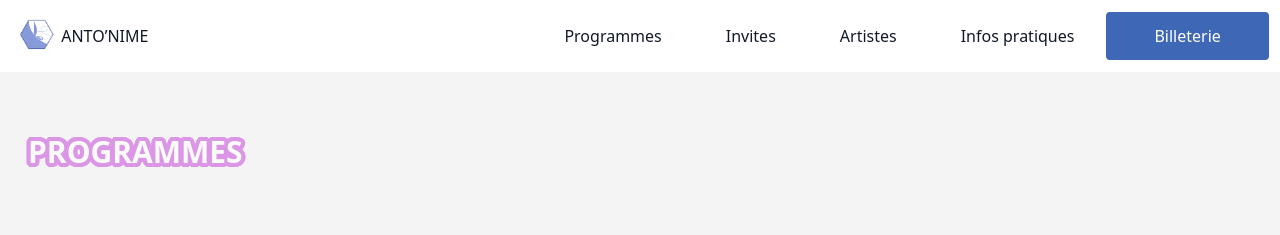
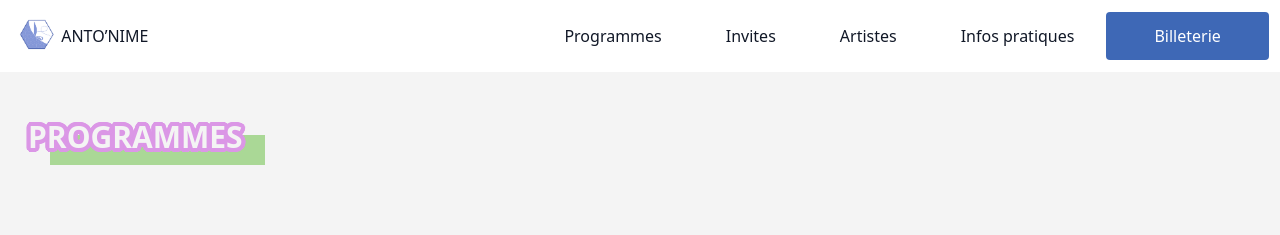
Before and after one commit to AdrienCE/antonime, a Vue app: page /programmes in a window 1280 px wide. Shown: the top 235 px of the page. Built offline with nearby package versions, Linux system fonts and the light colour scheme.

Commit message:
[FEAT] -- Update Global title design

```diff
--- a/src/assets/tailwind.css
+++ b/src/assets/tailwind.css
@@ -39,3 +39,20 @@ body{
     rgb(219, 151, 230) 3.84068px -1.11766px 0px,
     rgb(219, 151, 230) 3.9978px -0.132717px 0px;
 }
+
+mark{
+  display: inline-block;
+  line-height: 0em;
+  padding-bottom: 0.5em;
+}
+
+.linebar:after {
+  content: "";
+  position: relative;
+  display: block;
+  top: -20px;
+  left: 22px;
+  height: 30px;
+  background-color: rgba(170, 216, 150, 1);
+  z-index: -1;
+}
--- a/src/components/HeaderTitle.vue
+++ b/src/components/HeaderTitle.vue
@@ -1,7 +1,7 @@
 <template>
   <div class="h-40 flex items-center">
     <div class="container my-7 px-7 flex">
-      <h2 class="text-neutral-50 text-center text-3xl font-bold text-stroke-headline">
+      <h2 class="text-center text-3xl text-[#F4F4F4] font-bold text-stroke-headline linebar">
         {{ title }}
       </h2>
     </div>
```
